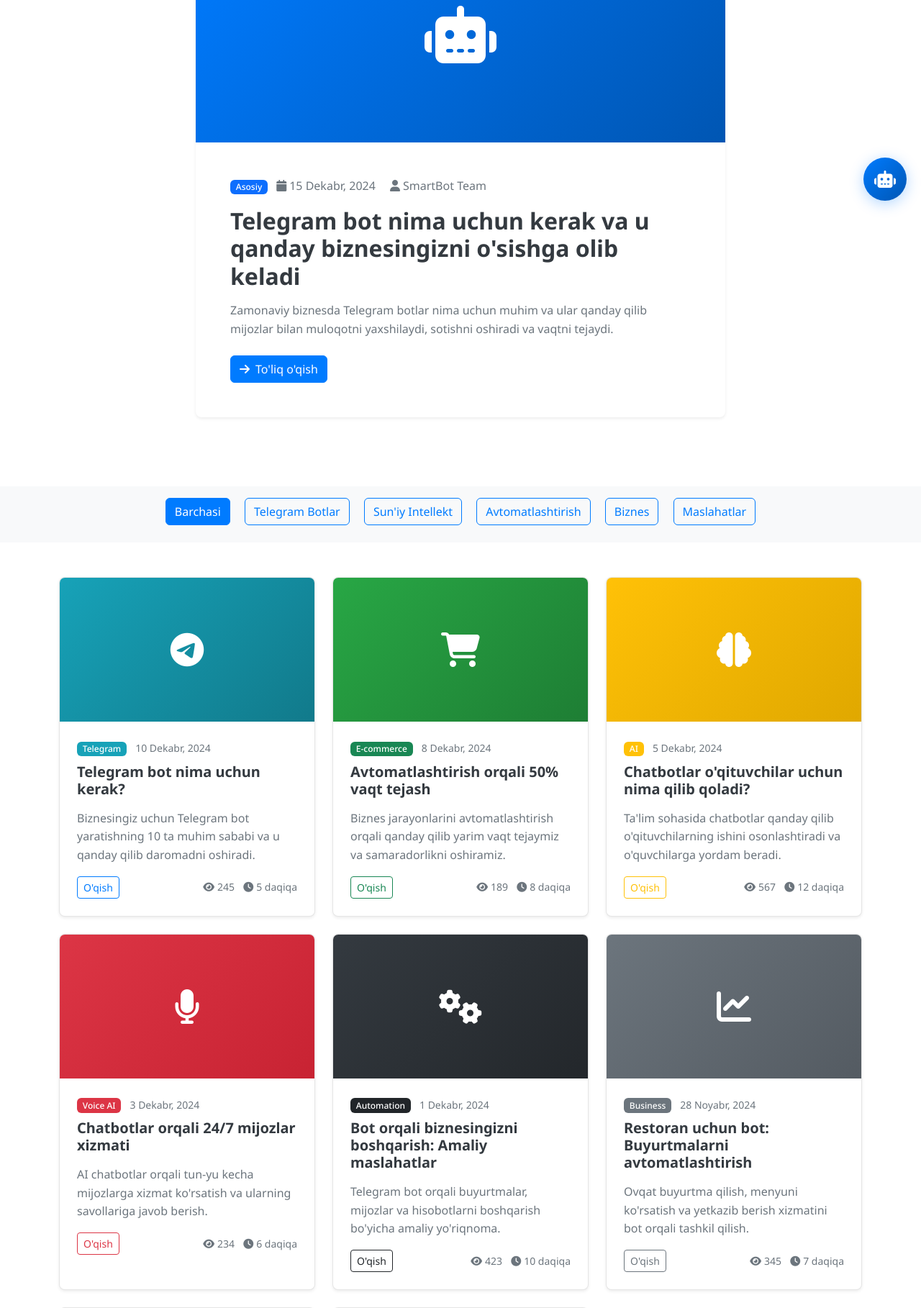
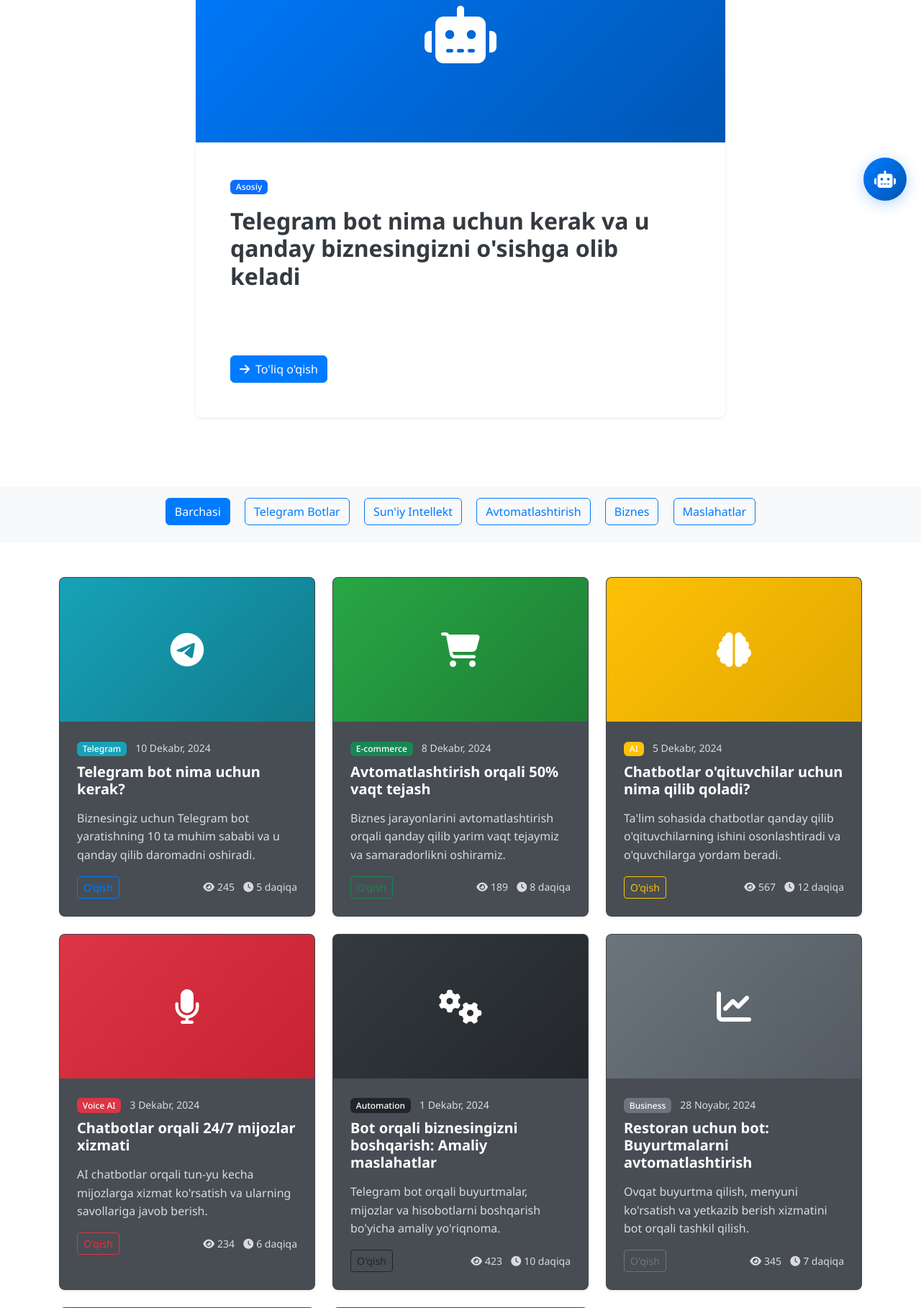
Before and after one commit to onlinemobi102-cpu/SmartBotuz, a Flask app: page /blog in a window 1280 px wide. Shown: the part 501-2319 px from the top of the page at 72% size. Run offline with Flask 3, Linux system fonts and the light colour scheme.

Commit message:
Improve contrast and readability for muted text and card elements
Update CSS styles in `static/css/style.css` to change the color of muted text to white with reduced opacity and apply a semi-transparent dark background with white text to feature, service, portfolio, and blog cards for better visual contrast and readability.

Replit-Commit-Author: Agent
Replit-Commit-Session-Id: 5db8e0f8-eeee-4ed2-b796-3fbdbfe79441
Replit-Commit-Checkpoint-Type: full_checkpoint
Replit-Commit-Screenshot-Url: https://storage.googleapis.com/screenshot-production-us-central1/76dd5fe7-4690-426e-9567-7fbd40d26987/5db8e0f8-eeee-4ed2-b796-3fbdbfe79441/6brzgd8

```diff
--- a/static/css/style.css
+++ b/static/css/style.css
@@ -43,8 +43,8 @@ body {
 
 /* Better contrast for muted text */
 .text-muted {
-    color: #6c757d !important;
-    opacity: 1;
+    color: #ffffff !important;
+    opacity: 0.8;
 }
 
 /* Typography */
@@ -242,6 +242,8 @@ h1, h2, h3, h4, h5, h6 {
 .feature-card, .service-card, .portfolio-card, .blog-card {
     transition: var(--transition);
     border: 1px solid rgba(0, 0, 0, 0.1);
+    background-color: rgba(52, 58, 64, 0.9) !important;
+    color: #ffffff !important;
 }
 
 .feature-card:hover, .service-card:hover, .portfolio-card:hover, .blog-card:hover {
@@ -722,22 +724,28 @@ footer, footer * {
 }
 
 /* Portfolio and blog cards */
+.portfolio-card,
+.blog-card {
+    background-color: rgba(52, 58, 64, 0.9) !important;
+    color: #ffffff !important;
+}
+
 .portfolio-card .portfolio-content,
 .portfolio-card .article-content,
 .blog-card .article-content {
-    color: var(--dark-color);
+    color: #ffffff;
 }
 
 .portfolio-card h5,
 .blog-card h5 {
-    color: var(--dark-color) !important;
+    color: #ffffff !important;
     font-weight: 600;
 }
 
 /* Ensure all portfolio and blog card titles are always visible */
 .portfolio-card .portfolio-content h5,
 .blog-card .article-content h5 {
-    color: var(--dark-color) !important;
+    color: #ffffff !important;
 }
 
 /* Utility Classes */
```
